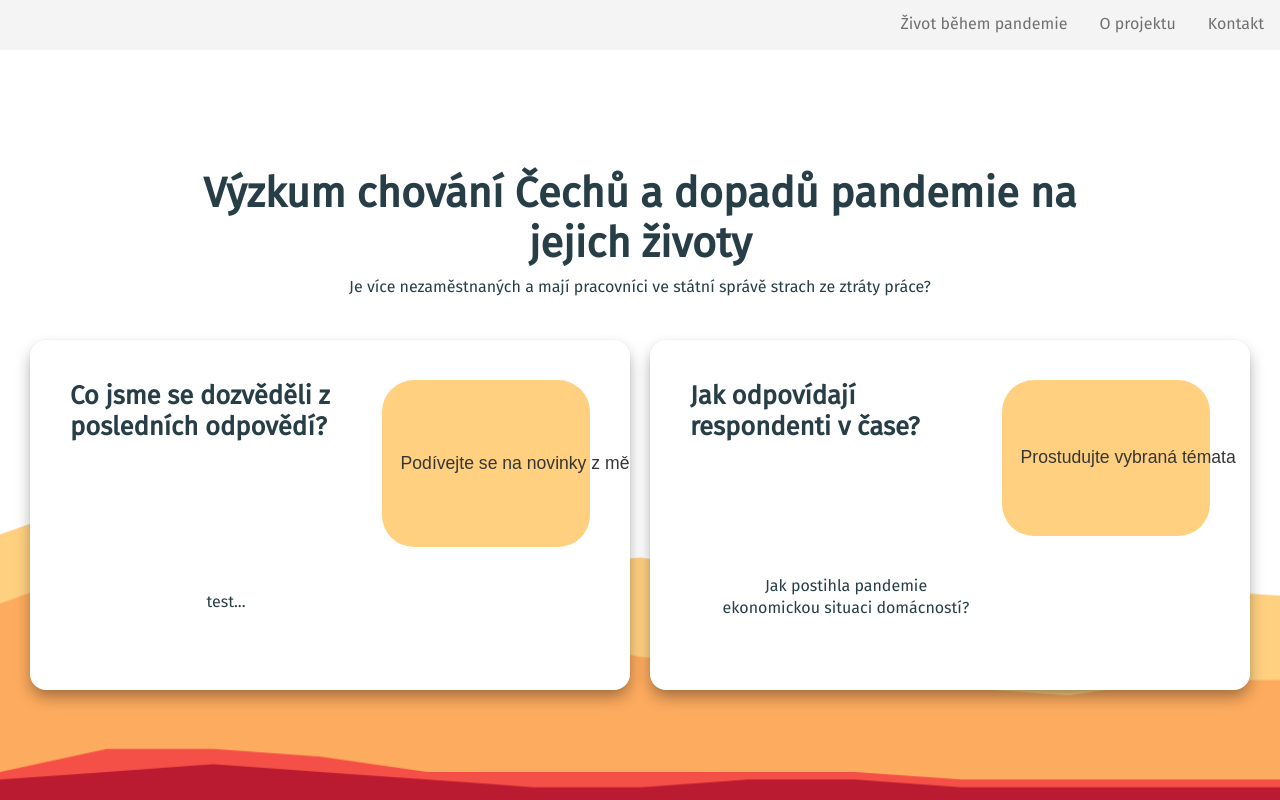
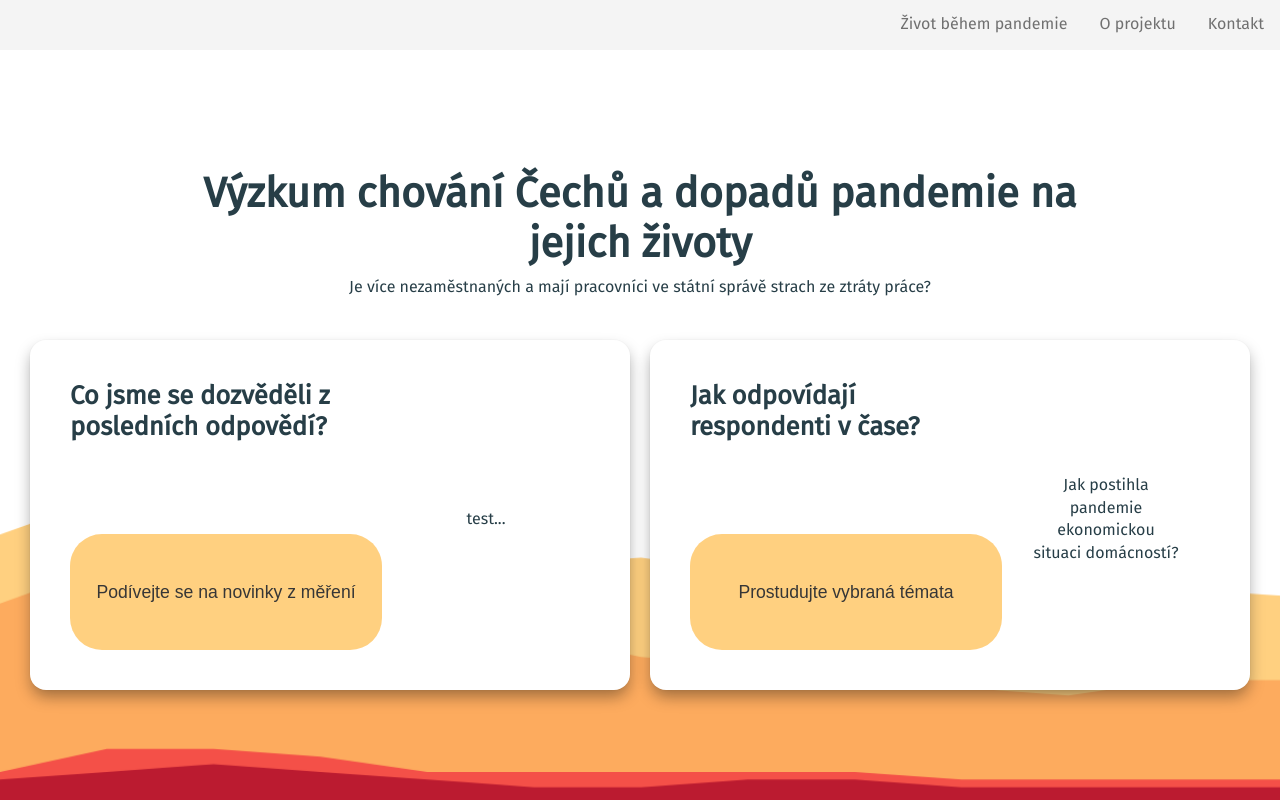
Before and after one commit to mveith/paq-research, a Next.js app: page / in a window 1280 px wide. Built offline with nearby package versions, Linux system fonts and the light colour scheme.

Commit message:
Grid row span replaced by start and end (build fixed)

```diff
--- a/pages/index.module.css
+++ b/pages/index.module.css
@@ -104,7 +104,9 @@
         display: flex;
         flex-direction: column;
         justify-content: center;
-        grid-row-start: 2;
+        grid-row-start: 1;
+        grid-row-end: 3;
+        grid-column: 2;
         height: 100%;
     }
 }
```
